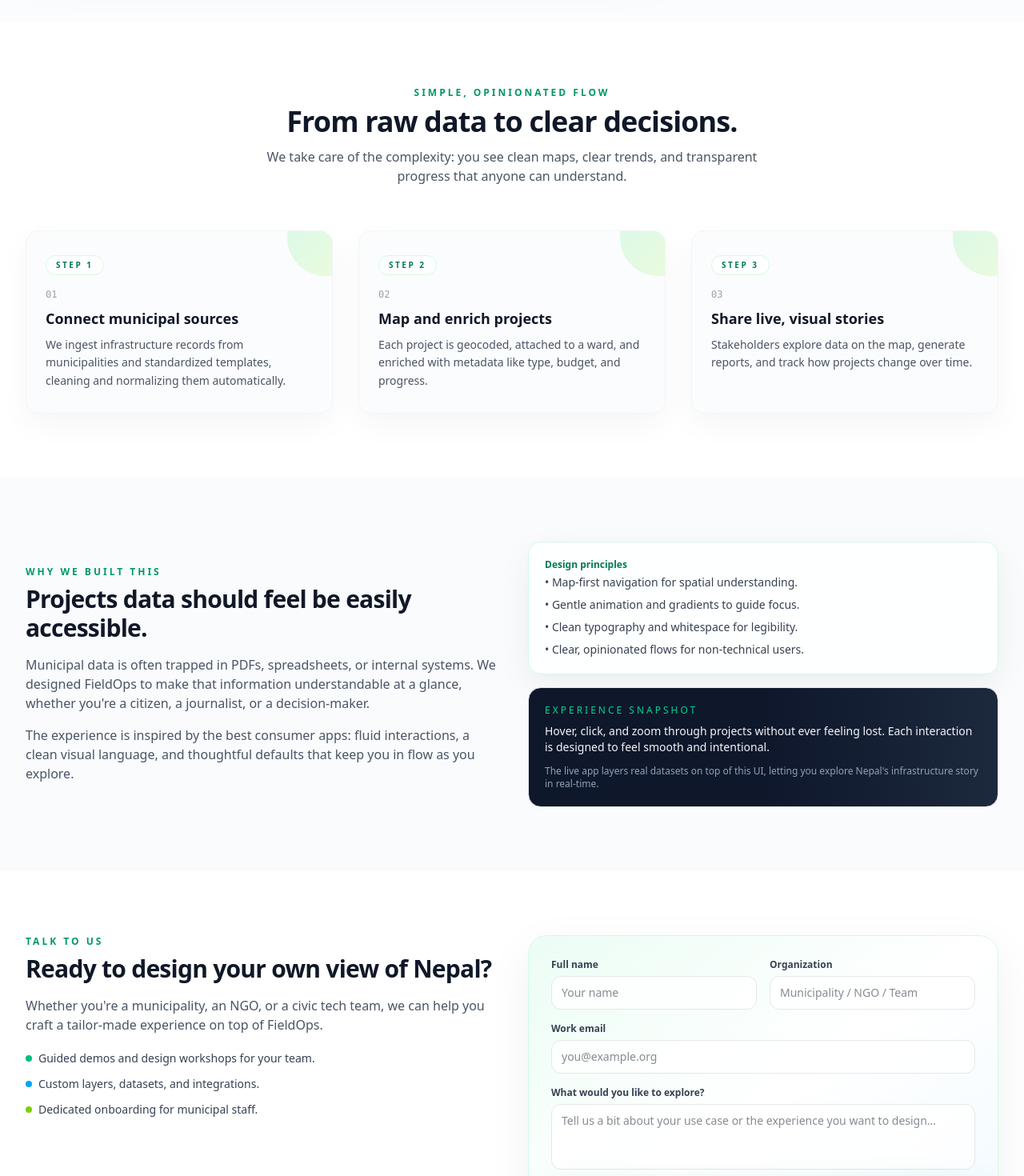
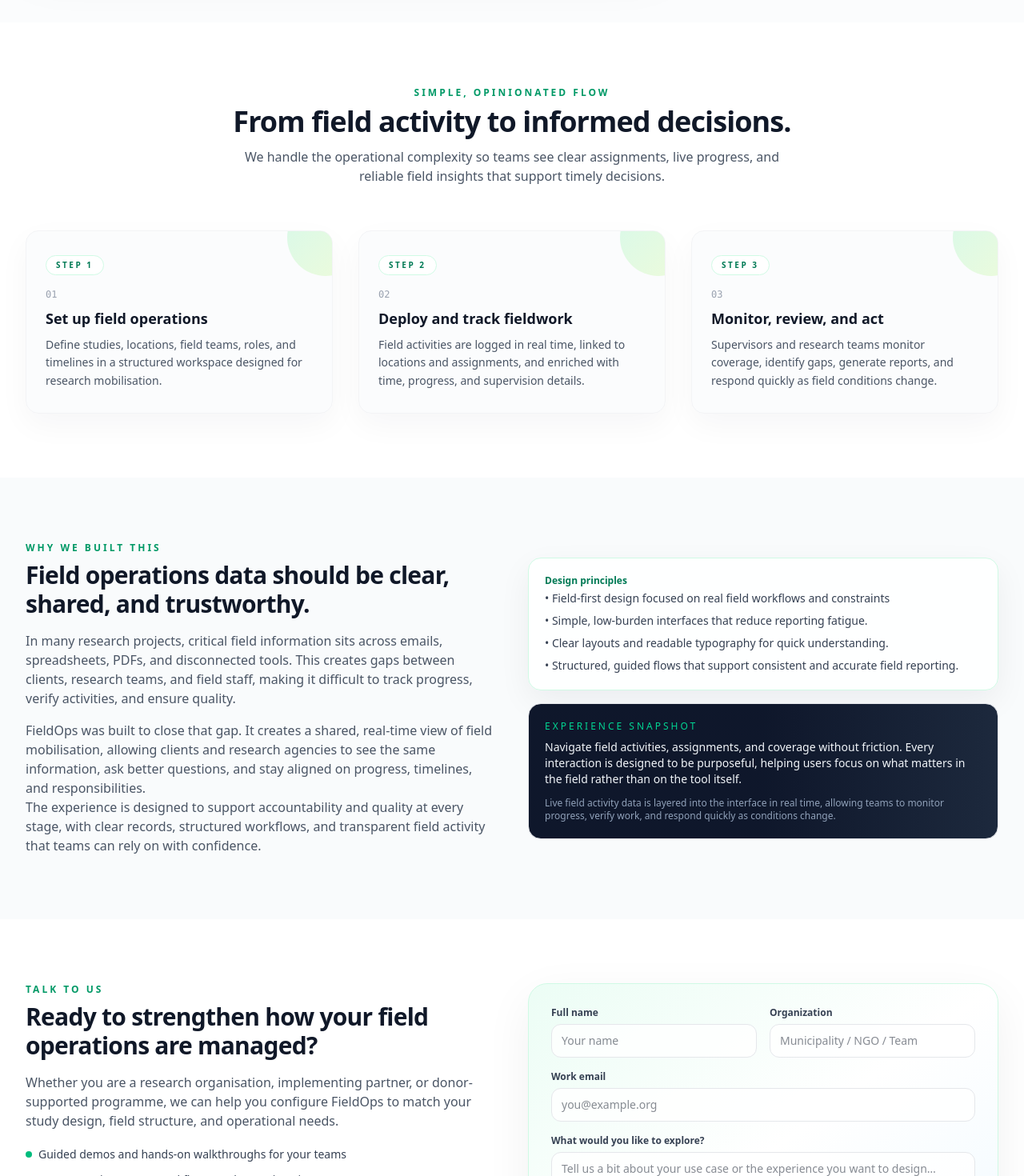
Before and after one commit to MadhuSharma-9/fieldOps, a React (Vite) app: page / in a window 1280 px wide. Shown: the part 2120-3590 px from the top of the page at 80% size. Built offline with nearby package versions, Linux system fonts and the light colour scheme.

Commit message:
final changs

```diff
--- a/src/pages/Home.jsx
+++ b/src/pages/Home.jsx
@@ -442,11 +442,9 @@ const Home = () => {
               Simple, opinionated flow
             </p>
             <h2 className="text-3xl md:text-4xl font-black text-gray-900 tracking-tight mb-3">
-              From raw data to clear decisions.
-            </h2>
+              From field activity to informed decisions. </h2>
             <p className="text-sm md:text-base text-gray-600 max-w-2xl mx-auto">
-              We take care of the complexity: you see clean maps, clear trends, and transparent progress
-              that anyone can understand.
+              We handle the operational complexity so teams see clear assignments, live progress, and reliable field insights that support timely decisions.
             </p>
           </div>
 
@@ -454,18 +452,18 @@ const Home = () => {
             {[
               {
                 step: '01',
-                title: 'Connect municipal sources',
-                body: 'We ingest infrastructure records from municipalities and standardized templates, cleaning and normalizing them automatically.'
+                title: 'Set up field operations',
+                body: 'Define studies, locations, field teams, roles, and timelines in a structured workspace designed for research mobilisation.'
               },
               {
                 step: '02',
-                title: 'Map and enrich projects',
-                body: 'Each project is geocoded, attached to a ward, and enriched with metadata like type, budget, and progress.'
+                title: 'Deploy and track fieldwork',
+                body: 'Field activities are logged in real time, linked to locations and assignments, and enriched with time, progress, and supervision details.'
               },
               {
                 step: '03',
-                title: 'Share live, visual stories',
-                body: 'Stakeholders explore data on the map, generate reports, and track how projects change over time.'
+                title: 'Monitor, review, and act',
+                body: 'Supervisors and research teams monitor coverage, identify gaps, generate reports, and respond quickly as field conditions change.'
               }
             ].map((item, idx) => (
               <div
@@ -497,26 +495,26 @@ const Home = () => {
               Why we built this
             </p>
             <h2 className="text-3xl font-black text-gray-900 tracking-tight mb-4">
-              Projects data should feel be easily accessible.
+              Field operations data should be clear, shared, and trustworthy.
             </h2>
             <p className="text-sm md:text-base text-gray-600 mb-4">
-              Municipal data is often trapped in PDFs, spreadsheets, or internal systems.
-              We designed FieldOps to make that information understandable at a glance,
-              whether you&apos;re a citizen, a journalist, or a decision-maker.
+              In many research projects, critical field information sits across emails, spreadsheets, PDFs, and disconnected tools. This creates gaps between clients, research teams, and field staff, making it difficult to track progress, verify activities, and ensure quality.
             </p>
             <p className="text-sm md:text-base text-gray-600">
-              The experience is inspired by the best consumer apps: fluid interactions,
-              a clean visual language, and thoughtful defaults that keep you in flow as you explore.
+              FieldOps was built to close that gap. It creates a shared, real-time view of field mobilisation, allowing clients and research agencies to see the same information, ask better questions, and stay aligned on progress, timelines, and responsibilities.
+            </p>
+            <p className="text-sm md:text-base text-gray-600">
+              The experience is designed to support accountability and quality at every stage, with clear records, structured workflows, and transparent field activity that teams can rely on with confidence.
             </p>
           </div>
           <div className="space-y-4">
             <div className="rounded-2xl border border-emerald-100 bg-white/90 p-5 shadow-[0_14px_40px_rgba(15,23,42,0.06)]">
               <p className="text-xs font-semibold text-emerald-700 mb-1">Design principles</p>
               <ul className="space-y-2 text-sm text-gray-700">
-                <li>• Map-first navigation for spatial understanding.</li>
-                <li>• Gentle animation and gradients to guide focus.</li>
-                <li>• Clean typography and whitespace for legibility.</li>
-                <li>• Clear, opinionated flows for non-technical users.</li>
+                <li>• Field-first design focused on real field workflows and constraints</li>
+                <li>• Simple, low-burden interfaces that reduce reporting fatigue.</li>
+                <li>• Clear layouts and readable typography for quick understanding.</li>
+                <li>• Structured, guided flows that support consistent and accurate field reporting.</li>
               </ul>
             </div>
             <div className="rounded-2xl border border-gray-200 bg-gradient-to-r from-slate-900 via-slate-900 to-slate-800 p-5 text-slate-100">
@@ -524,11 +522,10 @@ const Home = () => {
                 Experience snapshot
               </p>
               <p className="text-sm mb-3">
-                Hover, click, and zoom through projects without ever feeling lost.
-                Each interaction is designed to feel smooth and intentional.
+                Navigate field activities, assignments, and coverage without friction. Every interaction is designed to be purposeful, helping users focus on what matters in the field rather than on the tool itself.
               </p>
               <p className="text-xs text-slate-400">
-                The live app layers real datasets on top of this UI, letting you explore Nepal&apos;s infrastructure story in real-time.
+                Live field activity data is layered into the interface in real time, allowing teams to monitor progress, verify work, and respond quickly as conditions change.
               </p>
             </div>
           </div>
@@ -543,24 +540,22 @@ const Home = () => {
               Talk to us
             </p>
             <h2 className="text-3xl font-black text-gray-900 tracking-tight mb-4">
-              Ready to design your own view of Nepal?
-            </h2>
+              Ready to strengthen how your field operations are managed? </h2>
             <p className="text-sm md:text-base text-gray-600 mb-5">
-              Whether you&apos;re a municipality, an NGO, or a civic tech team,
-              we can help you craft a tailor-made experience on top of FieldOps.
+              Whether you are a research organisation, implementing partner, or donor-supported programme, we can help you configure FieldOps to match your study design, field structure, and operational needs.
             </p>
             <div className="space-y-3 text-sm text-gray-700">
               <div className="flex items-center gap-2">
                 <span className="h-2 w-2 rounded-full bg-emerald-500"></span>
-                <span>Guided demos and design workshops for your team.</span>
+                <span>Guided demos and hands-on walkthroughs for your teams</span>
               </div>
               <div className="flex items-center gap-2">
                 <span className="h-2 w-2 rounded-full bg-sky-500"></span>
-                <span>Custom layers, datasets, and integrations.</span>
+                <span>Custom project setup, workflows, and reporting views</span>
               </div>
               <div className="flex items-center gap-2">
                 <span className="h-2 w-2 rounded-full bg-lime-500"></span>
-                <span>Dedicated onboarding for municipal staff.</span>
+                <span>Structured onboarding for field staff, supervisors, and core research teams</span>
               </div>
             </div>
           </div>
```
